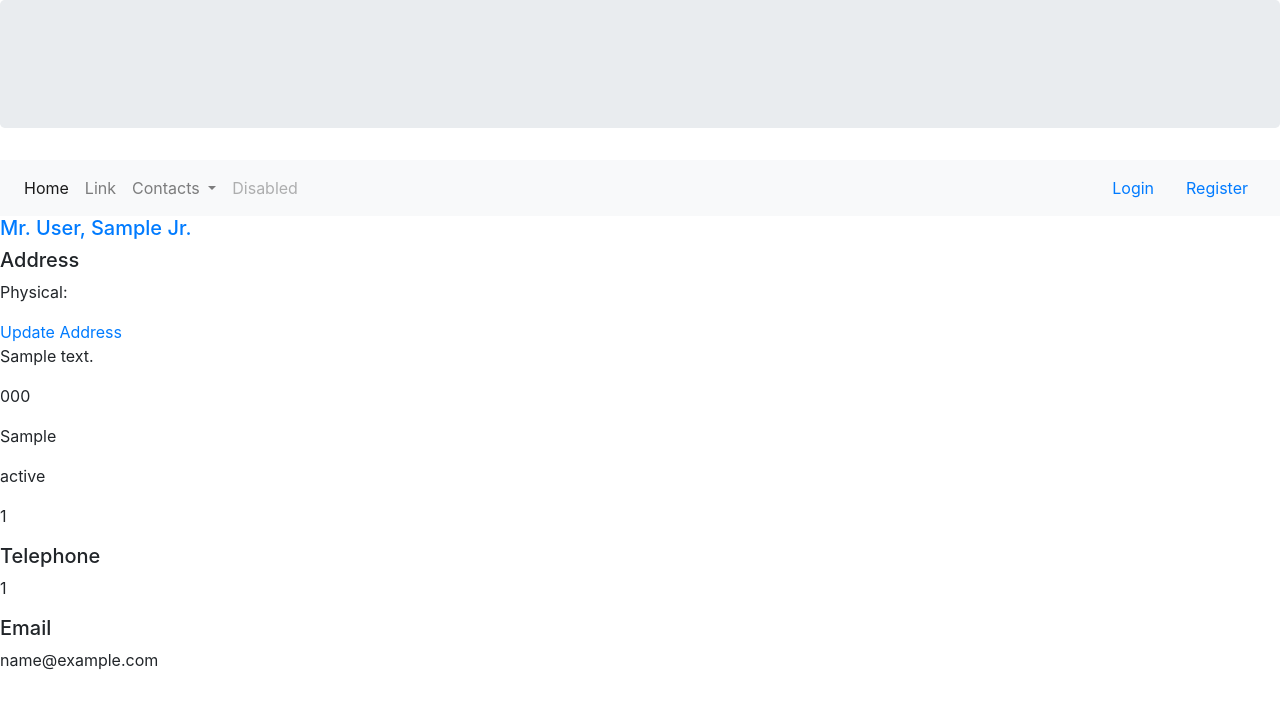
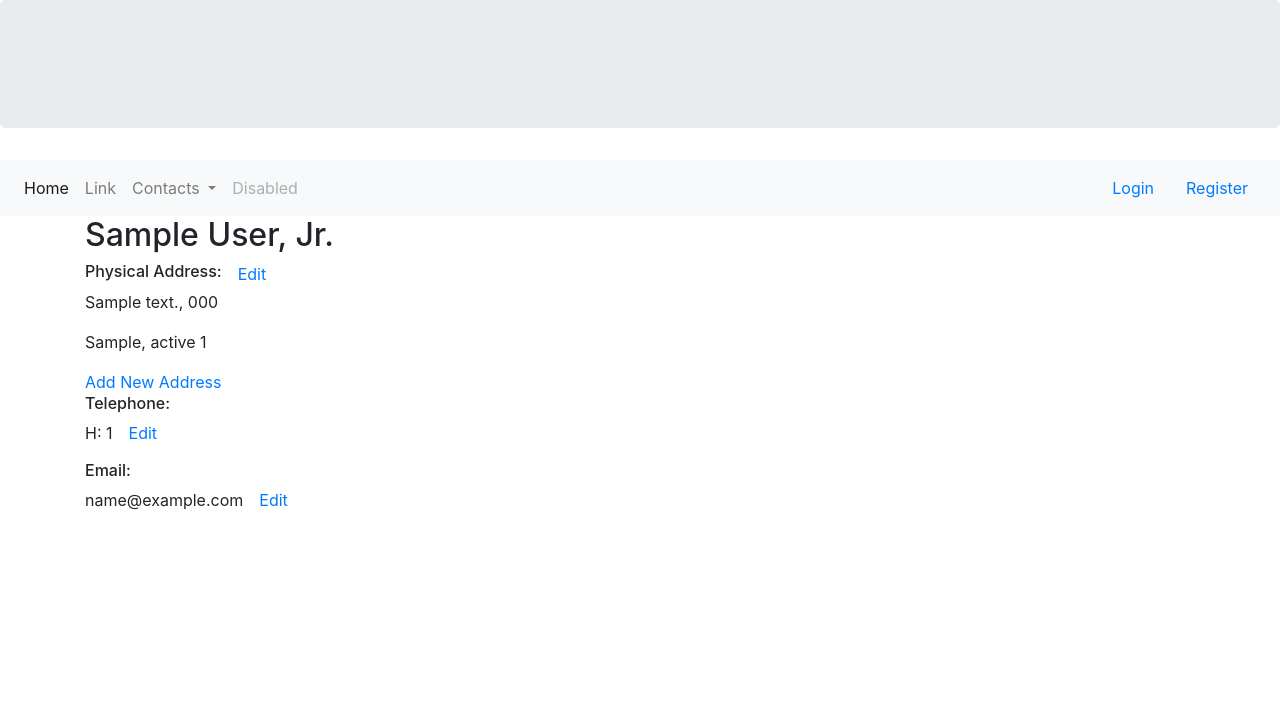
Before and after one commit to Simonm17/medigal, a Django app: page /doctors/1/ in a window 1280 px wide. Shown: the top 709 px of the page. Run offline with Django 3.2, Linux system fonts and the light colour scheme; tables that the repository leaves empty hold one stand-in row (values such as "Sample post"); some libraries are stand-ins or nearby versions.

Commit message:
added some styling to doctor and address templates

```diff
--- a/doctors/templates/doctors/doctor_detail.html
+++ b/doctors/templates/doctors/doctor_detail.html
@@ -2,34 +2,60 @@
 
 {% block body %}
 
+<div class="container">
+    <div class="row">
+        <div class="col-md-8">
+            <div class="d-flex flex-column">
+                <div class="">
+                    <h2>{{ doctor.first_name}} {{ doctor.last_name }}{% if doctor.suffix %}, {{ doctor.suffix }}{% endif %}</h2>
+                </div>
+                    {% for a in address %}
+                        <div class="d-flex">
+                            <div class="mr-2">
+                                <h6>{{ a.address_type }} Address:</h6>
+                                <p>{{ a.address }}{% if a.suite_number %}, {{ a.suite_number }}{% endif %}
+                                </p>
+                                <p>{{ a.city }}, {{ a.state }} {{ a.zipcode }}</p>
+                            </div>
+                            <div class="mx-2">
+                                <a href="{% url 'address_update' a.id %}?next={% url 'doctor_detail' object.id %}">Edit</a>
+                            </div>
+                        </div>
+                    {% endfor %}
                     <div>
-    <a href="{% url 'doctor_update' object.id %}"><h5>{{ doctor.prefix }} {{ doctor.last_name}}, {{ doctor.first_name }} {{ doctor.suffix }}</h5></a>
+                        <a href="#">Add New Address</a>
+                    </div>
+
                     <div>
-        <h5>Address</h5>
-        </a>
-        {% for a in doctor.address.all %}
-            <p>{{ a.address_type }}:</p>
-            <a href="{% url 'address_update' a.id %}?next={% url 'doctor_detail' object.id %}">Update Address</a>
-            <p>{{ a.address }}</p>
-            <p>{{ a.suite_number }}</p>
-            <p>{{ a.city }}</p>
-            <p>{{ a.state }}</p>
-            <p>{{ a.zipcode }}</p>
+                        <h6>Telephone:</h6>
+                        <div class="d-flex">
+                            {% for t in telephone %}
+                                <div class="mr-2">
+                                    <p>{{ t.type }}: {{ t.number }}</p>
+                                </div>
+                                <div class="ml-2">
+                                    <a href="#">Edit</a>
+                                </div>
                             {% endfor %}
                         </div>
+                    </div>
+
                     <div>
-        <h5>Telephone</h5>
-        {% for t in doctor.telephone.all %}
-            <p>{{ t }}</p>
+                        <h6>Email:</h6>
+                        <div class="d-flex">
+                            {% for e in email %}
+                                <div class="mr-2">
+                                    <p>{{ e.email }}</p>
+                                </div>
+                                <div class="ml-2">
+                                    <a href="#">Edit</a>
+                                </div>
                             {% endfor %}
                         </div>
-    <div>
-        <h5>Email</h5>
-        {% for e in doctor.email.all %}
-            <p>{{ e }}</p>
-        {% endfor %}
                     </div>
-
+            </div>
+        </div>
+    </div>
 </div>
 
 {% endblock body %}
--- a/doctors/views.py
+++ b/doctors/views.py
@@ -62,10 +62,12 @@ class DoctorDetailView(DetailView):
     def get_context_data(self, **kwargs):
         context = super().get_context_data(**kwargs)
         context['address'] = Address.objects.all()
+        context['telephone'] = Telephone.objects.all()
+        context['email'] = Email.objects.all()
         return context
 
 class DoctorUpdateView(LoginRequiredMixin, SuccessMessageMixin, UpdateView):
     model = Doctor
-    fields = ['first_name', 'last_name']
+    fields = ['prefix', 'first_name', 'last_name', 'suffix']
     template_name = 'doctors/doctor_update.html'
     success_message = 'Contact detail has been updated successfully!'
--- a/medigal/settings.py
+++ b/medigal/settings.py
@@ -39,6 +39,7 @@ INSTALLED_APPS = [
     'django.contrib.staticfiles',
 
     'rest_framework',
+    'crispy_forms',
 
     'index.apps.IndexConfig',
     'users.apps.UsersConfig',
@@ -123,6 +124,8 @@ USE_L10N = True
 
 USE_TZ = True
 
+# For Crispy Forms
+CRISPY_TEMPLATE_PACK = 'bootstrap4'
 
 # Static files (CSS, JavaScript, Images)
 # https://docs.djangoproject.com/en/3.0/howto/static-files/
--- a/requirements.txt
+++ b/requirements.txt
@@ -1,5 +1,6 @@
 asgiref==3.2.10
 Django==3.0.8
+django-crispy-forms==1.9.2
 djangorestframework==3.11.0
 pytz==2020.1
 sqlparse==0.3.1
```
Also changed, not shown: contacts/templates/contacts/address_detail.html (+9 -1 lines), contacts/templates/contacts/address_update.html (+16 -5 lines). Lines whose indentation alone changed are shown as unchanged.
